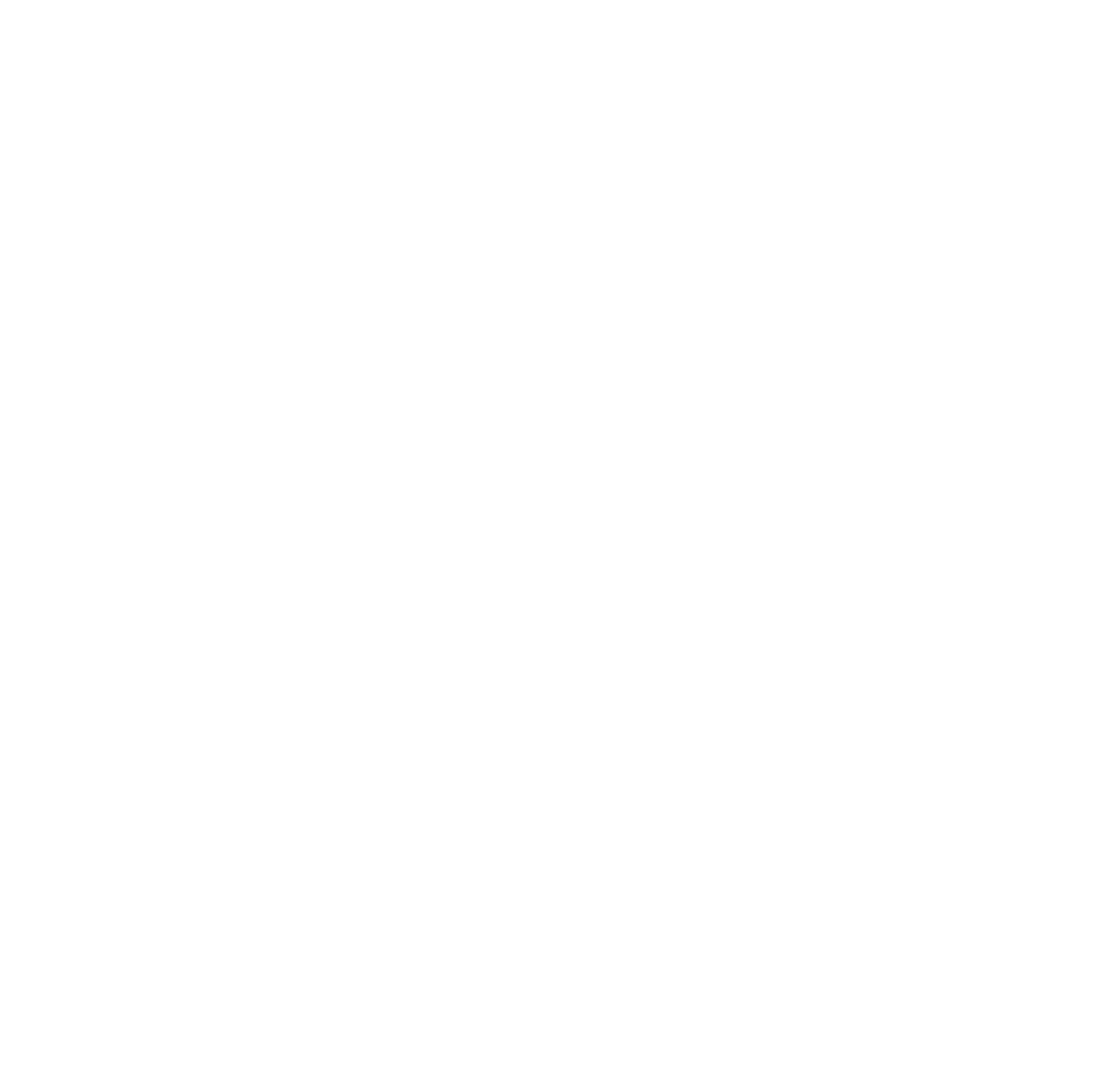
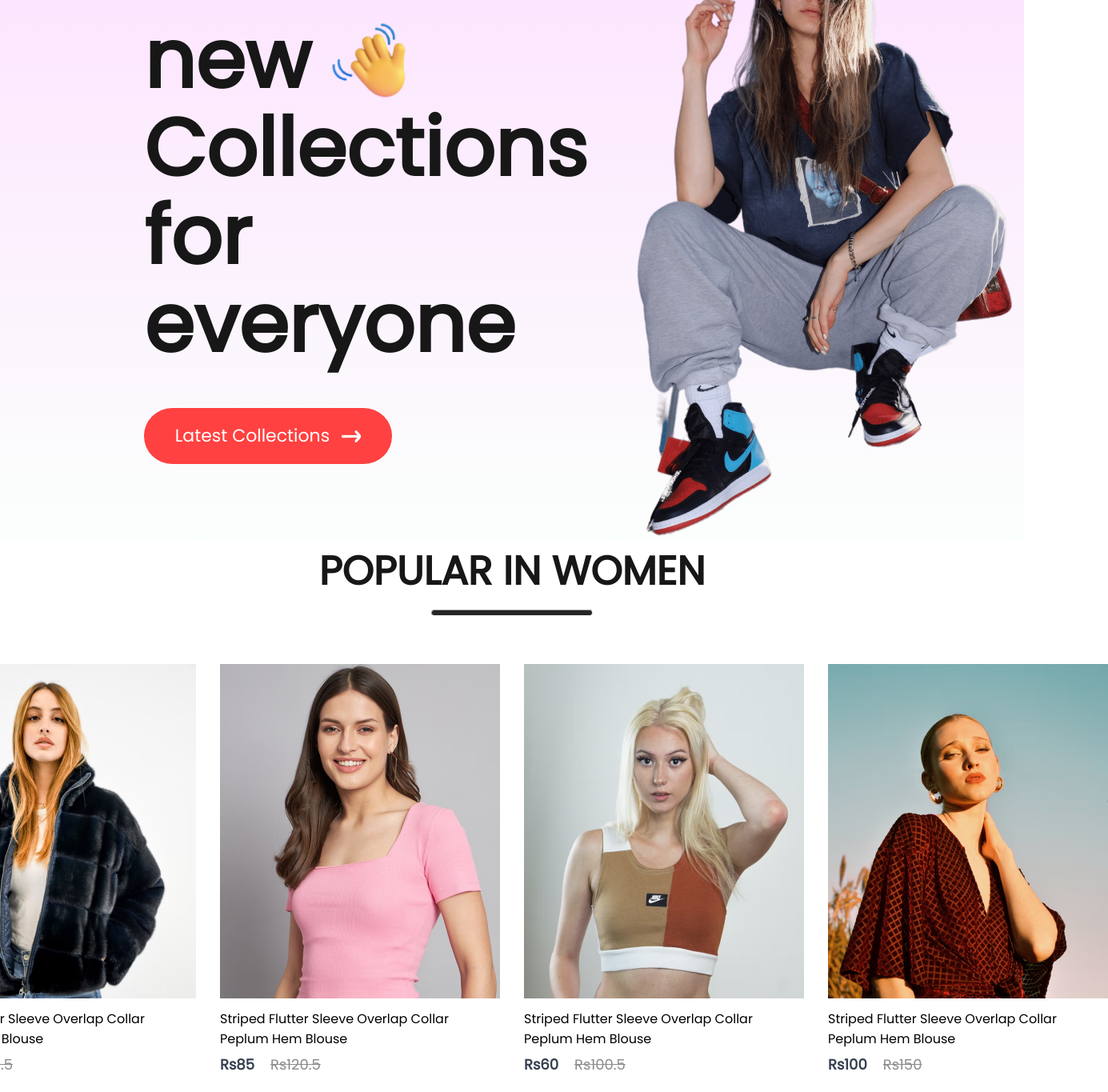
Before and after one commit to arslan-sb/zameen-bazaar, a React (Create React App) app in the folder frontend/: page / in a window 1280 px wide. Shown: the part 220-1585 px from the top of the page at 80% size, 1385 px wide, since content can reach past the window. Before the commit the page ends 800 px from the top, so only its background shows below. Built offline with nearby package versions, Linux system fonts and the light colour scheme.

Commit message:
Hero to Popular items

```diff
--- a/frontend/src/Components/Hero/Hero.css
+++ b/frontend/src/Components/Hero/Hero.css
@@ -0,0 +1,62 @@
+.hero{
+  height: 100vh;
+  background: linear-gradient(180deg, #fde1ff, #e1ffea22) ;
+  display: flex;
+}
+
+.hero-left{
+  flex:1;
+  display: flex;
+  flex-direction: column;
+  justify-content: center;
+  gap: 20px;
+  padding-left: 180px;
+  line-height: 1.1;
+}
+
+
+.hero-left h1 {
+  color: #090909;
+  font-size: 26px;
+  font-weight: 600;
+}
+
+.hero-left p {
+  color: #171717;
+  font-size: 100px;
+  font-weight: 700;
+}
+
+
+.hero-hand-icon {
+  display: flex;
+  align-items: center;
+  gap: 20px;
+}
+
+.hero-hand-icon img {
+  width: 105px;
+  display: block;
+}
+
+.hero-latest-btn {
+  display: flex;
+  justify-content: center;
+  align-items: center;
+  gap: 15px;
+  width: 310px;
+  height: 70px;
+  border-radius: 75px;
+  margin-top: 30px;
+  background-color: #ff4141;
+  color: white;
+  font-size: 22px;
+  font-weight: 500;
+}
+
+.hero-right {
+  flex: 1;
+  display: flex;
+  align-items: center;
+  justify-content: center;
+}
--- a/frontend/src/Components/Hero/Hero.jsx
+++ b/frontend/src/Components/Hero/Hero.jsx
@@ -1,17 +1,36 @@
 import React from 'react';
 import './Hero.css';
-import PropTypes from 'prop-types';
+
+import hand_icon from '../Assets/hand_icon.png';
+import arrow_icons from '../Assets/arrow.png'
+import hero_image from '../Assets/hero_image.png'
 
 const Hero = () => {
   return (
     <div className='hero'>
-      {/* Your component code here */}
+      <div className="hero-left">
+        <h2>NEW ARRIVALS ONLY</h2>
+        <div>
+          <div className="hero-hand-icon">
+            <p>new</p>
+            <img src={hand_icon} alt="" />
+          </div>
+          <p>Collections</p>
+          <p>for everyone</p>
+        </div>
+        <div className="hero-latest-btn">
+          <div>Latest Collections</div>
+          <img src={arrow_icons} alt="" />
+        </div>
+      </div>
+      <div className="hero-right">
+        <img src={hero_image} alt="" />
+
+      </div>
     </div>
   );
 };
 
-Hero.propTypes = {
-  // Define your prop types here
-};
+
 
 export default Hero;
--- /dev/null
+++ b/frontend/src/Components/Item/Item.css
@@ -0,0 +1,30 @@
+.item {
+  width: 350px;
+}
+
+.item p {
+  margin: 6px 0px;
+}
+
+.item-prices {
+  display: flex;
+  gap: 20px;
+}
+
+.item-price-new {
+  color: #374151;
+  font-size: 18px;
+  font-weight: 600;
+}
+
+.item-price-old {
+  color: #8c8c8c;
+  font-size: 18px;
+  font-weight: 500;
+  text-decoration: line-through;
+}
+
+.item:hover {
+  transform: scale(1.05);
+  transition: 0.6s;
+}
--- /dev/null
+++ b/frontend/src/Components/Item/Item.jsx
@@ -0,0 +1,23 @@
+import React from 'react';
+import './Item.css';
+const Item = (props) => {
+  return (
+
+    <div className='item'>
+      <img src={props.image} alt="" />
+      <p>{props.name}</p>
+      <div className='item-prices'>
+        <div className="item-price-new">
+          Rs{props.new_price}
+        </div>
+        <div className="item-price-old">
+          Rs{props.old_price}
+        </div>
+      </div>
+
+    </div>
+
+  );
+};
+
+export default Item;
--- /dev/null
+++ b/frontend/src/Components/Popular/Popular.css
@@ -0,0 +1,26 @@
+.popular {
+  display: flex;
+  flex-direction: column;
+  align-items: center;
+  gap: 10px;
+  height: 90vh;
+}
+
+.popular h1 {
+  color: #171717;
+  font-size: 50px;
+  font-weight: 600;
+}
+
+.popular hr {
+  width: 200px;
+  height: 6px;
+  border-radius: 10px;
+  background: #252525;
+}
+
+.popular-item {
+  margin-top: 50px;
+  display: flex;
+  gap: 30px;
+}
--- /dev/null
+++ b/frontend/src/Components/Popular/Popular.jsx
@@ -0,0 +1,21 @@
+import React from 'react';
+import './Popular.css';
+import data_products from '../Assets/data';
+import Item from '../Item/Item';
+const Popular = () => {
+  return (
+    <div className='popular'>
+      <h1>POPULAR IN WOMEN</h1>
+      <hr />
+      <div className='popular-item'>
+        {
+          data_products.map((item, i) => {
+            return <Item key={i} id={item.id} name={item.name} image={item.image} new_price={item.new_price} old_price={item.old_price} />
+          })
+        }
+      </div>
+    </div>
+  );
+};
+
+export default Popular;
--- a/frontend/src/Pages/Shop.jsx
+++ b/frontend/src/Pages/Shop.jsx
@@ -1,10 +1,12 @@
 import React from 'react';
 import Hero from '../Components/Hero/Hero';
+import Popular from '../Components/Popular/Popular';
 
 const Shop = () => {
   return (
     <div>
       <Hero />
+      <Popular />
 
     </div>
   );
--- a/frontend/src/index.css
+++ b/frontend/src/index.css
@@ -1,3 +1,6 @@
+*{
+  margin: 0;
+}
 body {
   margin: 0;
   font-family: -apple-system, BlinkMacSystemFont, 'Segoe UI', 'Roboto', 'Oxygen',
```
Also changed, not shown: frontend/src/Components/Offers/Offers.jsx (added, +12 -0 lines), frontend/src/Components/Offers/Offers.css (added).
